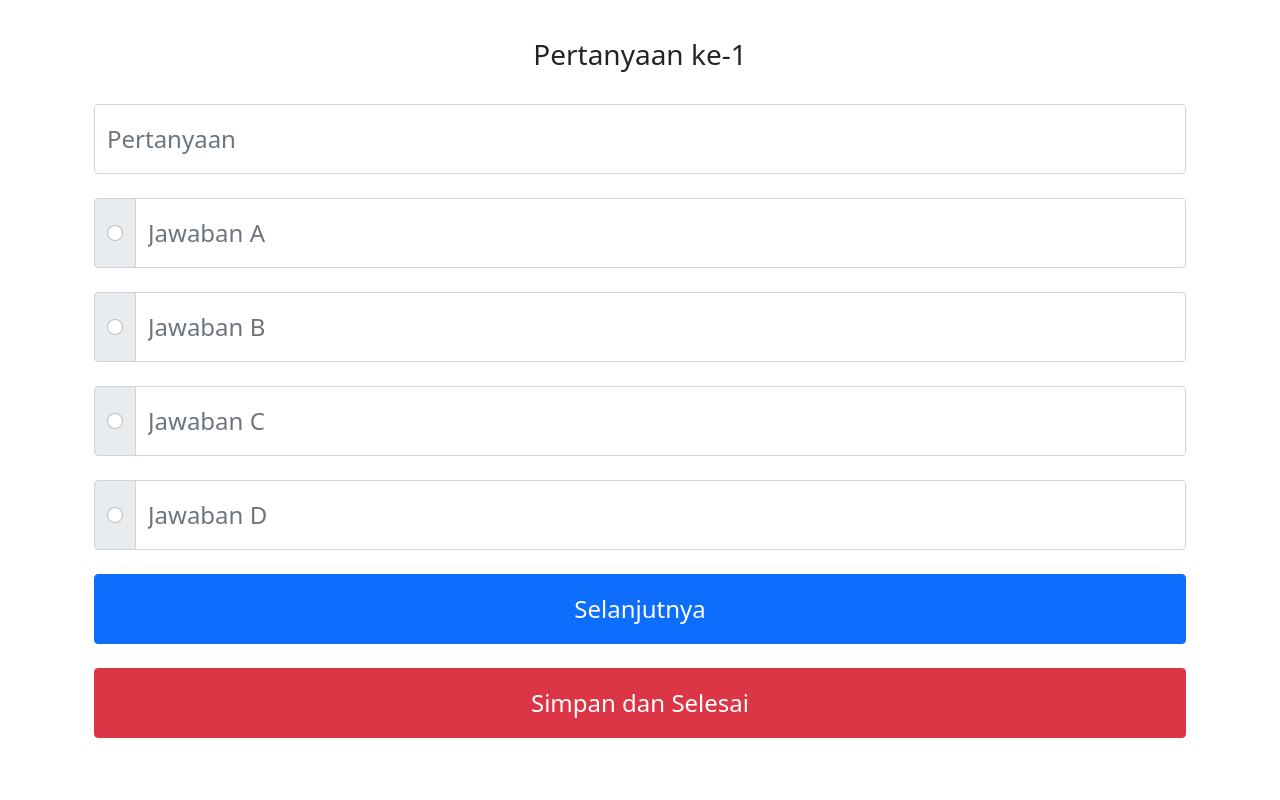
After one commit to azisuazusa/sekat, a PHP site: template app/views/questioner/create-quiz.php in a window 1280 px wide. The commit adds this page. Run offline with PHP 8.4, Linux system fonts and the light colour scheme; the template is opened without the code that fills it, so the values that code supplies are empty.

Commit message:
Finish create all questioner screens

```diff
--- a/app/config/config.php
+++ b/app/config/config.php
@@ -1,8 +1,4 @@
 <?php
-
-namespace App\Config;
-
-$dotenv = \Dotenv\Dotenv::createImmutable(__DIR__);
 
 define('BASE_URL', $_ENV['BASE_URL']);
 define('DB_HOST', $_ENV['DB_HOST']);
--- a/app/controllers/HistoryController.php
+++ b/app/controllers/HistoryController.php
@@ -1,6 +1,4 @@
 <?php
-
-use App\Core\Controller;
 
 class HistoryController extends Controller {
 
--- a/app/controllers/QuestionController.php
+++ b/app/controllers/QuestionController.php
@@ -1,6 +1,4 @@
 <?php
-
-use App\Core\Controller;
 
 class QuestionController extends Controller {
 
--- a/app/core/Controller.php
+++ b/app/core/Controller.php
@@ -1,6 +1,4 @@
 <?php
-
-namespace App\Core;
 
 class Controller{
 	public function view($view, $data = [])
--- a/app/models/HistoryModel.php
+++ b/app/models/HistoryModel.php
@@ -1,8 +1,4 @@
 <?php
-
-namespace App\Models;
-
-use App\Core\Database;
 
 class HistoryModel {
     private $table = 'histories';
--- /dev/null
+++ b/app/views/questioner/create-quiz.php
@@ -0,0 +1,76 @@
+<!DOCTYPE html>
+<html>
+        <title>Sekat - Seberapa Dekat</title>
+<link href="https://cdn.jsdelivr.net/npm/bootstrap@5.0.2/dist/css/bootstrap.min.css" rel="stylesheet" integrity="sha384-EVSTQN3/azprG1Anm3QDgpJLIm9Nao0Yz1ztcQTwFspd3yD65VohhpuuCOmLASjC" crossorigin="anonymous">
+<link href="/dist/css/style.css" rel="stylesheet">
+</head>
+<body>
+    <div class="container d-flex align-items-center fix-container">
+        <div class="container">
+            <div class="row mb-4">
+                <h3 id="countQuestion" class="text-center">Pertanyaan ke-1</h3>
+            </div>
+            <div class="row mt-4 mb-4">
+                <div class="col text-center">
+                    <div class="input-group text-center">
+                        <input type="text" id="question" class="form-control input-common" placeholder="Pertanyaan">
+                    </div>
+                </div>
+            </div>
+            <div class="row mt-4 mb-4">
+                <div class="col text-center">
+                    <div class="input-group">
+                        <div class="input-group-text">
+                            <input id="correct_answer_a" class="form-check-input mt-0" type="radio" name="correct_radio" value="">
+                        </div>
+                        <input type="text" id="answer_a" class="form-control input-common" placeholder="Jawaban A" onchange="onChangeAnswerA(this.value)">
+                    </div>
+                </div>
+            </div>
+            <div class="row mt-4 mb-4">
+                <div class="col text-center">
+                    <div class="input-group">
+                        <div class="input-group-text">
+                            <input id="correct_answer_b" class="form-check-input mt-0" type="radio" name="correct_radio" value="">
+                        </div>
+                        <input type="text" id="answer_b" class="form-control input-common" placeholder="Jawaban B" onchange="onChangeAnswerB(this.value)">
+                    </div>
+                </div>
+            </div>
+            <div class="row mt-4 mb-4">
+                <div class="col text-center">
+                    <div class="input-group">
+                        <div class="input-group-text">
+                            <input id="correct_answer_c" class="form-check-input mt-0" type="radio" name="correct_radio" value="">
+                        </div>
+                        <input type="text" id="answer_c" class="form-control input-common" placeholder="Jawaban C" onchange="onChangeAnswerC(this.value)">
+                    </div>
+                </div>
+            </div>
+            <div class="row mt-4 mb-4">
+                <div class="col text-center">
+                    <div class="input-group">
+                        <div class="input-group-text">
+                            <input id="correct_answer_d" class="form-check-input mt-0" type="radio" name="correct_radio" value="">
+                        </div>
+                        <input type="text" id="answer_d" class="form-control input-common" placeholder="Jawaban D" onchange="onChangeAnswerD(this.value)">
+                    </div>
+                </div>
+            </div>
+            <div id="buttonNext" class="row mt-4 mb-4">
+                <div class="col text-center d-grid">
+                    <button type="button" class="btn btn-primary btn-common" onclick="onNext()">Selanjutnya</button>
+                </div>
+            </div>
+            <div id="buttonFinish" class="row mt-4 mb-4">
+                <div class="col text-center d-grid">
+                    <button type="button" class="btn btn-danger btn-common" onclick="onNext(true)">Simpan dan Selesai</button>
+                </div>
+            </div>
+        </div>
+    </div>
+<script src="https://cdn.jsdelivr.net/npm/bootstrap@5.0.2/dist/js/bootstrap.bundle.min.js" integrity="sha384-MrcW6ZMFYlzcLA8Nl+NtUVF0sA7MsXsP1UyJoMp4YLEuNSfAP+JcXn/tWtIaxVXM" crossorigin="anonymous"></script>
+<script src="https://code.jquery.com/jquery-3.6.0.min.js" integrity="sha256-/xUj+3OJU5yExlq6GSYGSHk7tPXikynS7ogEvDej/m4=" crossorigin="anonymous"></script>
+<script src="/dist/js/questioner.js"></script>
+</body>
+</html>
--- /dev/null
+++ b/public/dist/css/style.css
@@ -0,0 +1,23 @@
+html, body {
+    height: 100%;
+    width: 100%;
+}
+
+.fix-container {
+    height:100%;
+    position:fixed;
+    top:0px;
+    left:0px;
+    bottom:0px;
+    right:0px;
+}
+
+.btn-common {
+    height: 70px;
+    font-size: 24px;
+}
+
+.input-common {
+    height: 70px;
+    font-size: 24px;
+}
--- /dev/null
+++ b/public/dist/js/questioner.js
@@ -0,0 +1,108 @@
+var countQuestion = 1;
+
+$(document).ready(function() {
+    new ClipboardJS('.btn');
+    $("#countQuestion").text("Pertanyaan ke-" + countQuestion);
+
+    if (countQuestion < 2) {
+        $("#buttonFinish").hide();
+    }
+});
+
+function createUser() {
+    const data = {
+        name: $("#name").val()
+    }
+    $.ajax({
+        type: "POST",
+        url: "users",
+        data: data
+    }).then((response) => {
+        const result = JSON.parse(response);
+
+        if (result.success != 1) {
+            alert("Terjadi Kesalahan!");
+            return
+        }
+
+        location.href = 'create-quiz/' + result.data.id;
+    })
+}
+
+function onChangeAnswerA(val) {
+    $("#correct_answer_a").val(val);
+}
+
+function onChangeAnswerB(val) {
+    $("#correct_answer_b").val(val);
+}
+
+function onChangeAnswerC(val) {
+    $("#correct_answer_c").val(val);
+}
+
+function onChangeAnswerD(val) {
+    $("#correct_answer_d").val(val);
+}
+
+function validateInputs() {
+    if ($("#question").val() == "") return "Pertanyaan harus diisi!";
+    if ($("#answer_a").val() == "") return "Jawaban A harus diisi!";
+    if ($("#answer_b").val() == "") return "Jawaban B harus diisi!";
+    if ($("#answer_c").val() == "") return "Jawaban C harus diisi!";
+    if ($("#answer_d").val() == "") return "Jawaban D harus diisi!";
+    if ($("input[name=correct_radio]:checked").val() == null) return "Jawaban Benar harus dipilih!";
+
+    return ""
+}
+
+function onNext(isFinish = false) {
+    const validate = validateInputs()
+    if (validate != "") {
+        alert(validate);
+        return
+    }
+
+    const data = {
+        user_id: location.pathname.split('/')[2],
+        question: $("#question").val(),
+        answer_a: $("#answer_a").val(),
+        answer_b: $("#answer_b").val(),
+        answer_c: $("#answer_c").val(),
+        answer_d: $("#answer_d").val(),
+        correct_answer: $("input[name=correct_radio]:checked").val()
+    }
+
+    $.ajax({
+        type: "POST",
+        url: "/questions",
+        data: data
+    }).then((response) => {
+        const result = JSON.parse(response);
+
+        if (result.success != 1) {
+            alert("Terjadi Kesalahan!");
+            return
+        }
+
+        if (isFinish) {
+            location.href = '/finish/' + data.user_id;
+            return
+        }
+
+        $("#question").val("");
+        $("#answer_a").val("");
+        $("#answer_b").val("");
+        $("#answer_c").val("");
+        $("#answer_d").val("");
+        $("input[name=correct_radio]:checked").prop("checked", false);
+
+        countQuestion++;
+        $("#countQuestion").text("Pertanyaan ke-" + countQuestion);
+        if (countQuestion < 2) {
+            $("#buttonFinish").hide();
+        } else {
+            $("#buttonFinish").show();
+        }
+    })
+}
```
Also changed, not shown: app/controllers/HomeController.php (added, +18 -0 lines), app/controllers/UserController.php (+5 -2 lines), app/core/Database.php (+5 -3 lines), app/index.php (+51 -10 lines), app/models/QuestionModel.php (+6 -10 lines), app/models/UserModel.php (+10 -7 lines), app/views/questioner/finish.php (added, +34 -0 lines), app/views/questioner/index.php (added, +33 -0 lines).
